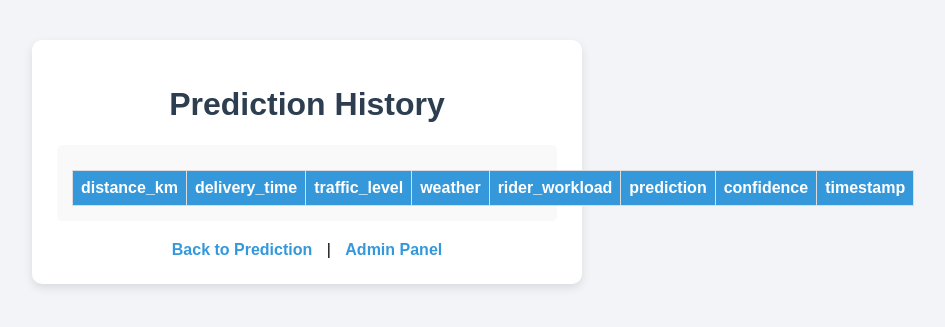
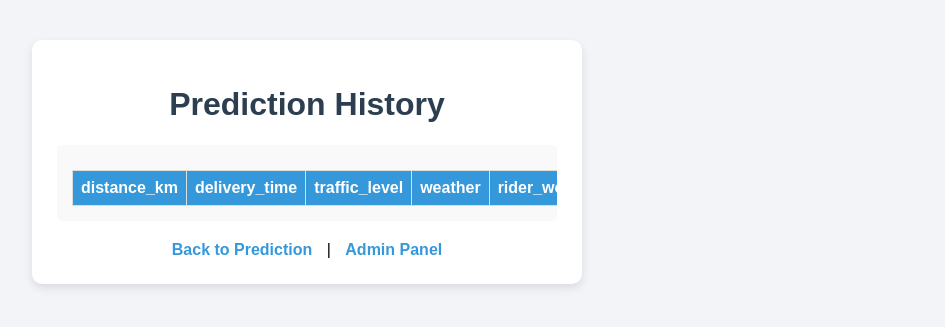
Before and after one commit to ZeussaB/smartroute-ai, a Flask app: page /history in a window 1280 px wide. Shown: the top 327 px of the page, without its empty margins (333-1278 px from the left). Run offline with Flask 3, Linux system fonts and the light colour scheme; lists and menus that the app fills with data are empty; parts of the project's set-up code (start-up, migrations or seed data) failed here and were passed over.

Commit message:
Add prediction log CSV, enhance table styling, and update history template for better layout

```diff
--- a/static/style.css
+++ b/static/style.css
@@ -108,3 +108,12 @@ table th {
     background-color: #3498db;
     color: white;
 }
+
+.table-container {
+    overflow-x: auto;
+}
+
+table {
+    width: 100%;
+    min-width: 700px; /* prevents squeezing */
+}
--- a/templates/history.html
+++ b/templates/history.html
@@ -8,7 +8,7 @@
 <div class="container">
     <h1>Prediction History</h1>
 
-    <div class="card">
+    <div class="card table-container">
         {{ tables|safe }}
     </div>
 
```
Also changed, not shown: 1 other file.
